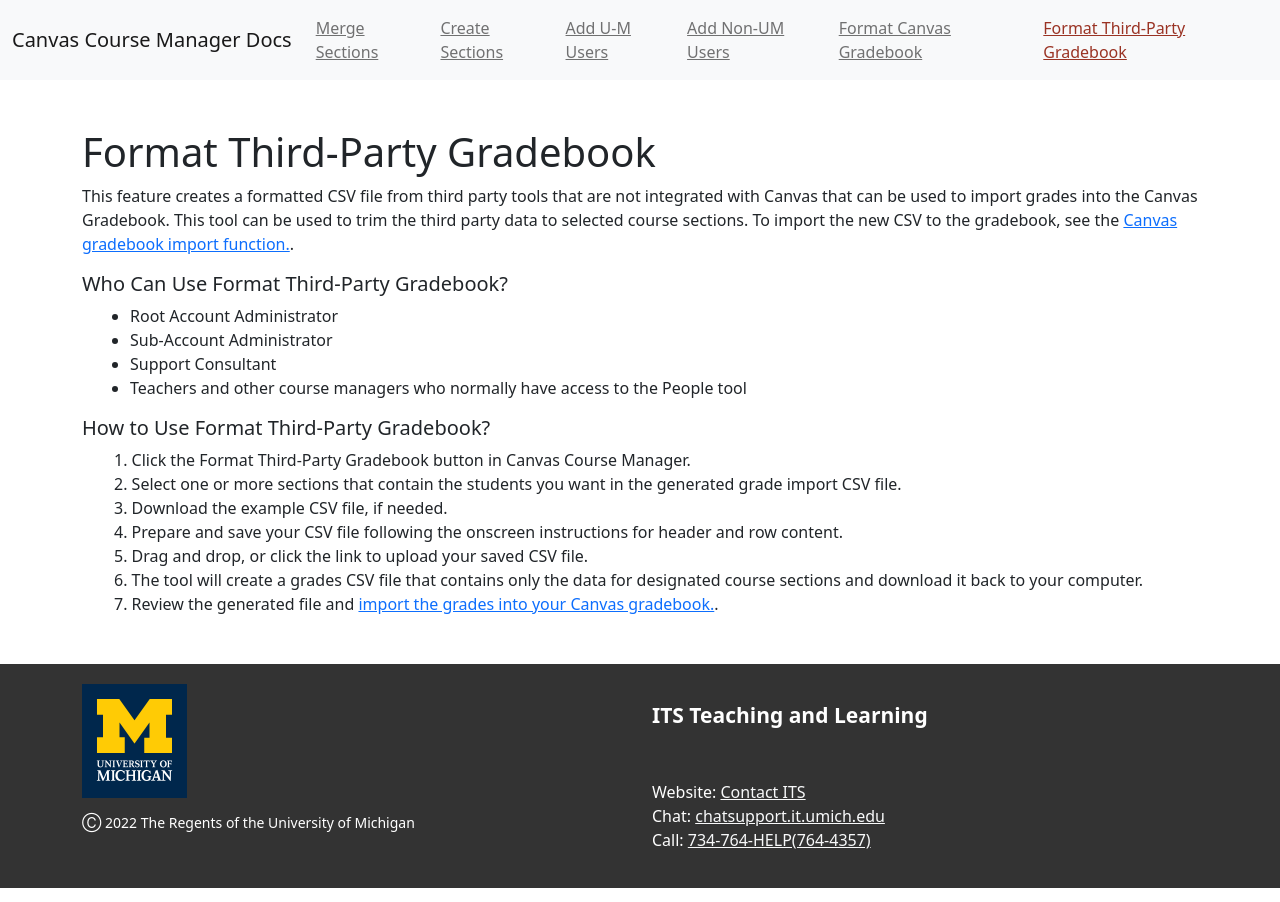
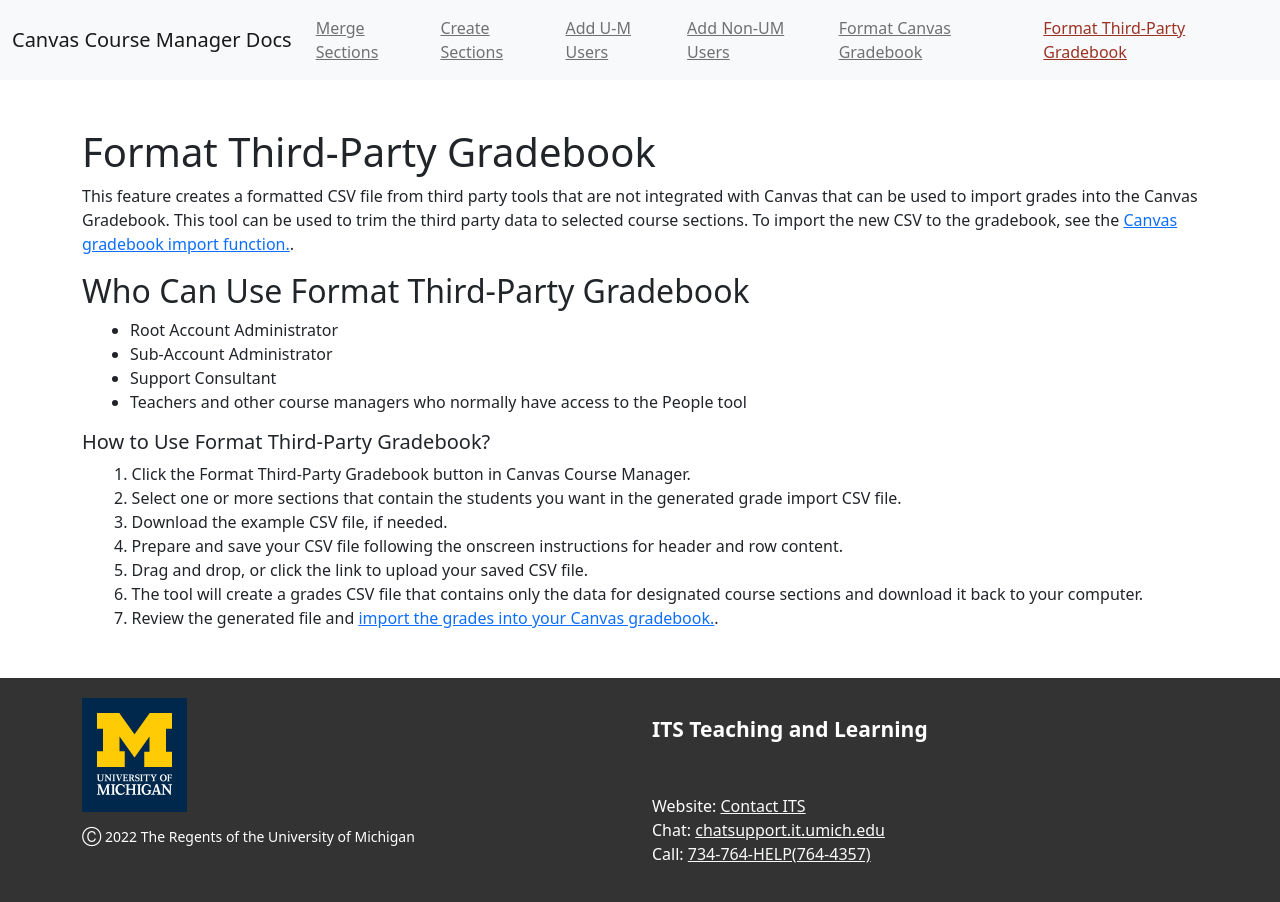
Before and after one commit to tl-its-umich-edu/canvas-course-manager-next, a Jekyll site: the page built from docs/gradebook-thirdparty.html, in a window 1280 px wide. Built offline with Jekyll 4.4.1, drawn with Linux system fonts in a browser that asks for light colours.

```diff
--- a/docs/gradebook-thirdparty.html
+++ b/docs/gradebook-thirdparty.html
@@ -7,7 +7,7 @@ title: Format Third-Party Gradebook
 <p>This feature creates a formatted CSV file from third party tools that are not integrated with Canvas that can be used to import grades into the Canvas Gradebook. This tool can be used to trim the third party data to selected course sections. To import the new CSV to the gradebook, see the
   <a href="https://community.canvaslms.com/docs/DOC-12786-415255013" target="_blank">Canvas gradebook import function.</a>.
 </p>
-<h5>Who Can Use Format Third-Party Gradebook?</h5>
+<h2>Who Can Use Format Third-Party Gradebook</h2>
 <ul class="mx-3">
   <li>Root Account Administrator</li>
   <li>Sub-Account Administrator</li>
```
